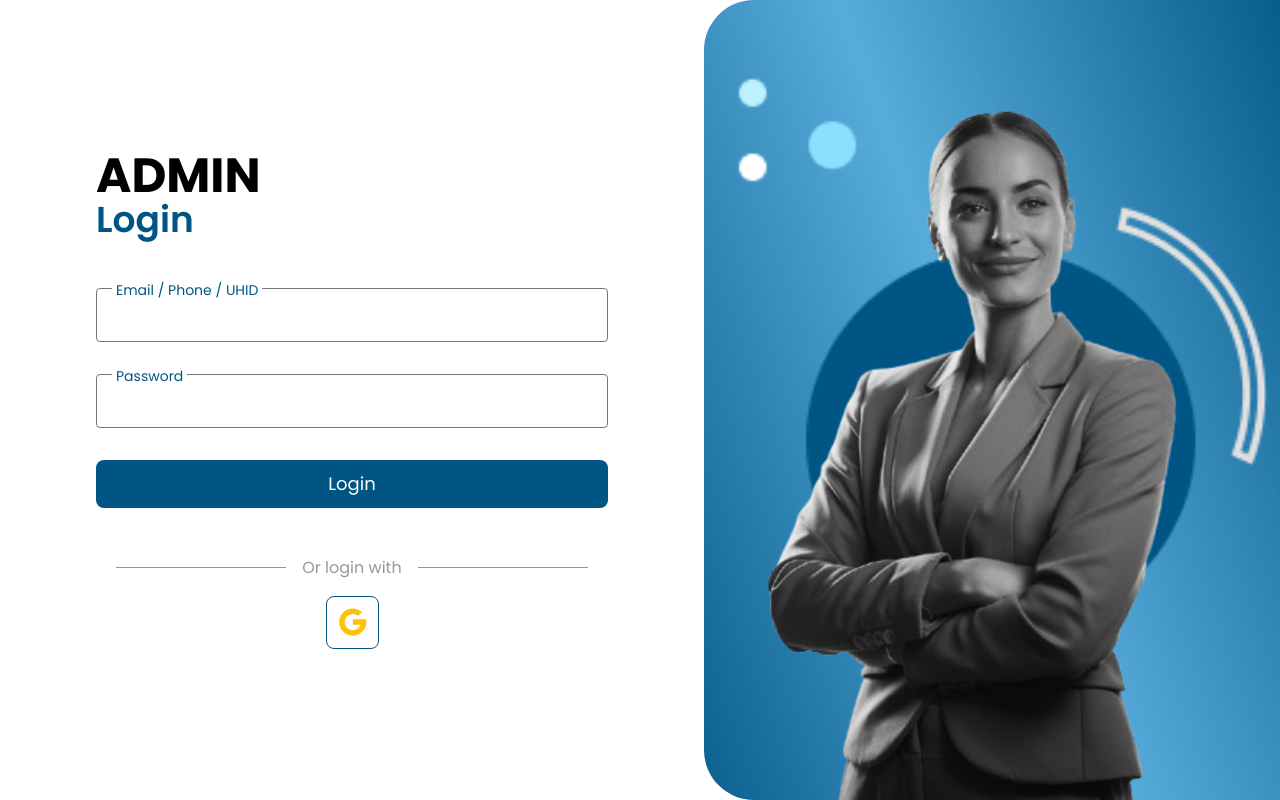
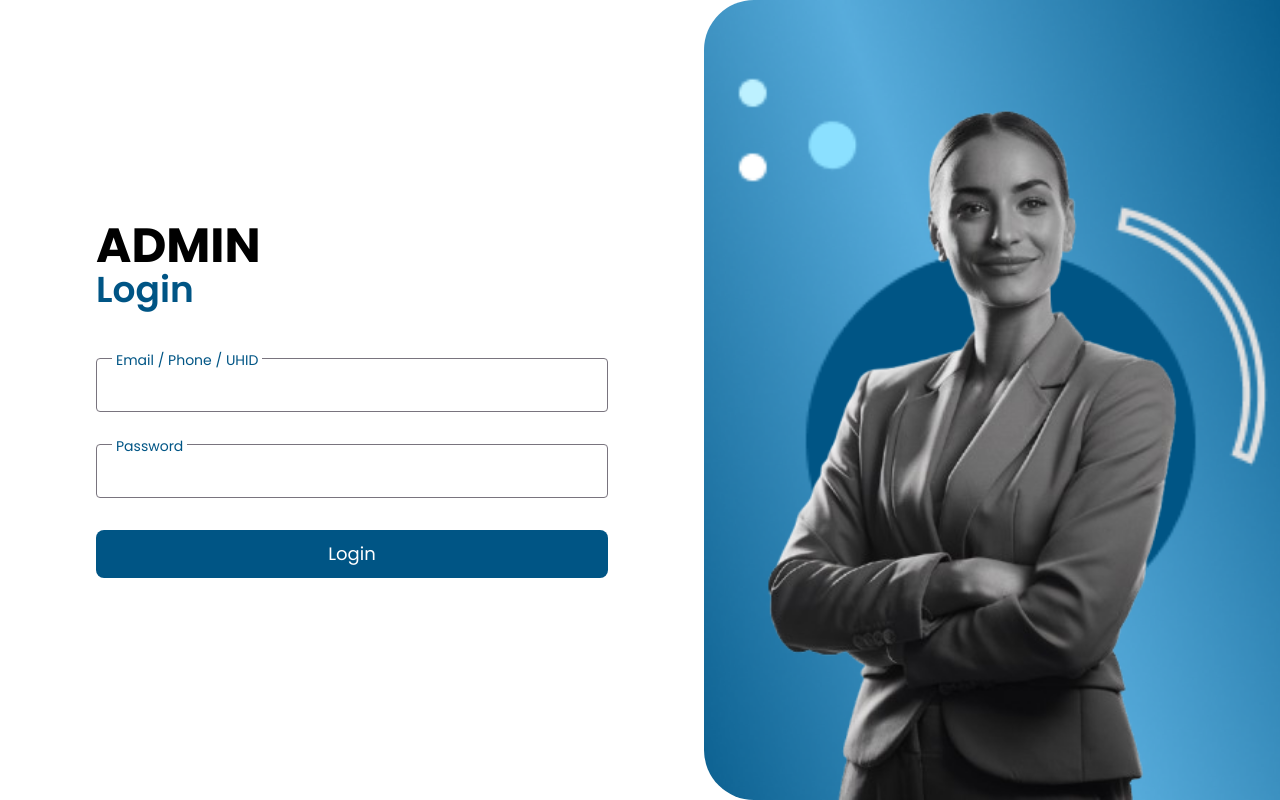
Before and after one commit to PromXP/PromAdmin, a Next.js app: page / in a window 1280 px wide. Built offline with nearby package versions, Linux system fonts and the light colour scheme.

Commit message:
alternate login removed

```diff
--- a/src/app/page.js
+++ b/src/app/page.js
@@ -130,29 +130,7 @@ export default function Home() {
               </button>
             </div>
 
-            {/* Alternative Login */}
-            <div className="w-full max-w-lg flex flex-col items-center gap-4">
-              <div className="flex items-center gap-2 w-full justify-center opacity-50 text-sm md:text-base whitespace-nowrap">
-                <div className="w-1/3 h-[0.5px] bg-[#313131]"></div>
-                <p className="text-[#313131] px-2">Or login with</p>
-                <div className="w-1/3 h-[0.5px] bg-[#313131]"></div>
-              </div>
 
-              <div className="border-[#005585] border-[1.8px] p-2 rounded-lg cursor-pointer">
-                <svg
-                  width="35"
-                  height="35"
-                  viewBox="0 0 10 10"
-                  fill="none"
-                  xmlns="http://www.w3.org/2000/svg"
-                >
-                  <path
-                    d="M8.90368 4.11288H8.59089V4.09676H5.09605V5.65003H7.29062C6.97045 6.55422 6.11014 7.20329 5.09605 7.20329C3.80937 7.20329 2.76615 6.16008 2.76615 4.87339C2.76615 3.58671 3.80937 2.5435 5.09605 2.5435C5.68998 2.5435 6.23032 2.76756 6.64174 3.13354L7.74009 2.03519C7.04656 1.38884 6.11887 0.990234 5.09605 0.990234C2.95158 0.990234 1.21289 2.72892 1.21289 4.87339C1.21289 7.01787 2.95158 8.75655 5.09605 8.75655C7.24053 8.75655 8.97921 7.01787 8.97921 4.87339C8.97921 4.61303 8.95242 4.35888 8.90368 4.11288Z"
-                    fill="#FFC107"
-                  />
-                </svg>
-              </div>
-            </div>
           </div>
 
           {/* Right Section - Image*/}
@@ -245,29 +223,6 @@ export default function Home() {
               </button>
             </div>
 
-            {/* Alternative Login */}
-            <div className="w-full max-w-lg flex flex-col items-center gap-4">
-              <div className="flex items-center gap-2 w-full justify-center opacity-50 text-sm md:text-base whitespace-nowrap">
-                <div className="w-1/3 h-[0.5px] bg-[#313131]"></div>
-                <p className="text-[#313131] px-2">Or login with</p>
-                <div className="w-1/3 h-[0.5px] bg-[#313131]"></div>
-              </div>
-
-              <div className="border-[#005585] border-[1.8px] p-2 rounded-lg cursor-pointer">
-                <svg
-                  width="35"
-                  height="35"
-                  viewBox="0 0 10 10"
-                  fill="none"
-                  xmlns="http://www.w3.org/2000/svg"
-                >
-                  <path
-                    d="M8.90368 4.11288H8.59089V4.09676H5.09605V5.65003H7.29062C6.97045 6.55422 6.11014 7.20329 5.09605 7.20329C3.80937 7.20329 2.76615 6.16008 2.76615 4.87339C2.76615 3.58671 3.80937 2.5435 5.09605 2.5435C5.68998 2.5435 6.23032 2.76756 6.64174 3.13354L7.74009 2.03519C7.04656 1.38884 6.11887 0.990234 5.09605 0.990234C2.95158 0.990234 1.21289 2.72892 1.21289 4.87339C1.21289 7.01787 2.95158 8.75655 5.09605 8.75655C7.24053 8.75655 8.97921 7.01787 8.97921 4.87339C8.97921 4.61303 8.95242 4.35888 8.90368 4.11288Z"
-                    fill="#FFC107"
-                  />
-                </svg>
-              </div>
-            </div>
           </div>
 
           {/* Right Section - Image*/}
```
